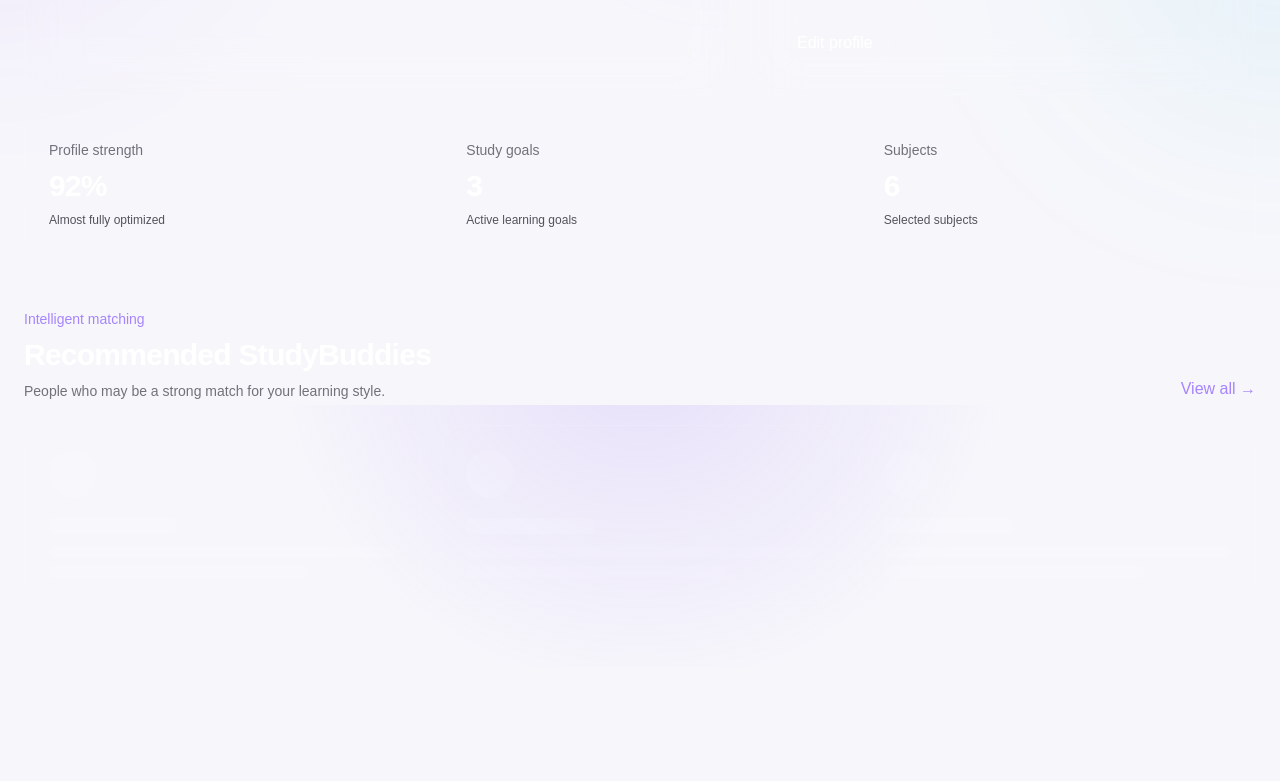
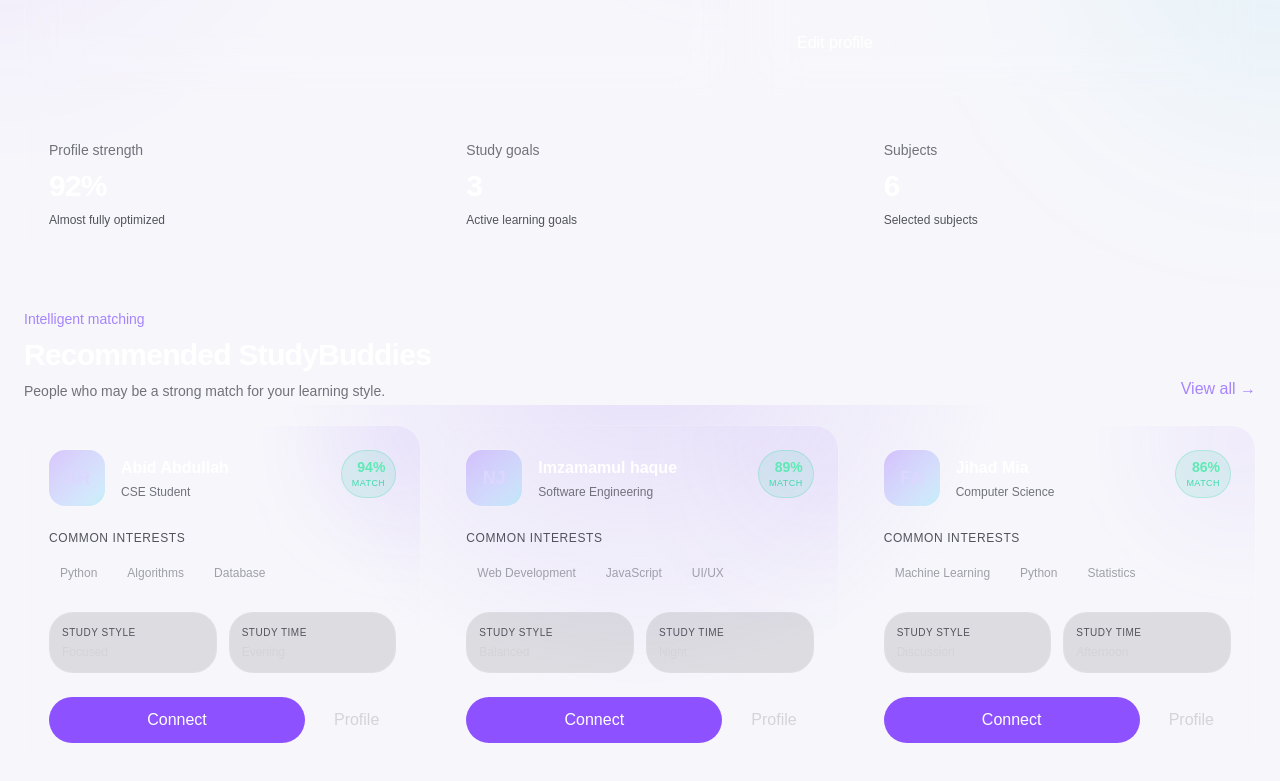
Before and after one commit to KmShoyab/StudyBuddy, a Next.js app in the folder frontend/: page /dashboard in a window 1280 px wide. Shown: the part 395-1176 px from the top of the page. Before the commit the page ends 1062 px from the top, so only its background shows below. Built offline with nearby package versions, Linux system fonts and the light colour scheme.

Commit message:
Introduce compatibility-driven StudyBuddy discovery cards

```diff
--- a/frontend/app/dashboard/page.tsx
+++ b/frontend/app/dashboard/page.tsx
@@ -1,3 +1,33 @@
+const recommendedBuddies = [
+  {
+    name: "Abid Abdullah",
+    university: "CSE Student",
+    compatibility: 94,
+    subjects: ["Python", "Algorithms", "Database"],
+    studyStyle: "Focused",
+    studyTime: "Evening",
+    initials: "AR",
+  },
+  {
+    name: "Imzamamul haque",
+    university: "Software Engineering",
+    compatibility: 89,
+    subjects: ["Web Development", "JavaScript", "UI/UX"],
+    studyStyle: "Balanced",
+    studyTime: "Night",
+    initials: "NJ",
+  },
+  {
+    name: "Jihad Mia",
+    university: "Computer Science",
+    compatibility: 86,
+    subjects: ["Machine Learning", "Python", "Statistics"],
+    studyStyle: "Discussion",
+    studyTime: "Afternoon",
+    initials: "FA",
+  },
+];
+
 import Navbar from "@/components/Navbar";
 
 const stats = [
@@ -153,22 +183,100 @@ export default function Dashboard() {
           </div>
 
           {/* Temporary matching placeholders */}
-          <div className="mt-6 grid gap-5 md:grid-cols-3">
-            {[1, 2, 3].map((item) => (
-              <div
-                key={item}
-                className="rounded-3xl border border-white/10 bg-white/[0.025] p-6"
-              >
-                <div className="h-12 w-12 animate-pulse rounded-full bg-white/10" />
+          {/* Recommended StudyBuddies */}
+<div className="mt-6 grid gap-5 md:grid-cols-2 lg:grid-cols-3">
+  {recommendedBuddies.map((buddy) => (
+    <article
+      key={buddy.name}
+      className="group relative overflow-hidden rounded-3xl border border-white/10 bg-white/[0.025] p-6 transition duration-300 hover:-translate-y-1 hover:border-violet-400/30 hover:bg-white/[0.04]"
+    >
+      {/* Card glow */}
+      <div className="pointer-events-none absolute -right-16 -top-16 h-40 w-40 rounded-full bg-violet-500/10 blur-3xl transition duration-500 group-hover:bg-violet-500/20" />
 
-                <div className="mt-5 h-4 w-32 animate-pulse rounded bg-white/10" />
+      {/* Profile */}
+      <div className="relative flex items-start justify-between">
+        <div className="flex items-center gap-4">
+          <div className="flex h-14 w-14 items-center justify-center rounded-2xl bg-gradient-to-br from-violet-500/30 to-cyan-400/20 text-lg font-bold text-violet-200 ring-1 ring-white/10">
+            {buddy.initials}
+          </div>
 
-                <div className="mt-3 h-3 w-full animate-pulse rounded bg-white/5" />
+          <div>
+            <h3 className="font-bold text-white">
+              {buddy.name}
+            </h3>
 
-                <div className="mt-2 h-3 w-3/4 animate-pulse rounded bg-white/5" />
-              </div>
-            ))}
+            <p className="mt-1 text-xs text-zinc-500">
+              {buddy.university}
+            </p>
           </div>
+        </div>
+
+        {/* Compatibility */}
+        <div className="rounded-xl border border-emerald-400/20 bg-emerald-400/10 px-2.5 py-1.5 text-right">
+          <p className="text-sm font-bold text-emerald-300">
+            {buddy.compatibility}%
+          </p>
+
+          <p className="text-[9px] uppercase tracking-wider text-emerald-400/70">
+            Match
+          </p>
+        </div>
+      </div>
+
+      {/* Subjects */}
+      <div className="relative mt-6">
+        <p className="text-xs font-medium uppercase tracking-wider text-zinc-600">
+          Common interests
+        </p>
+
+        <div className="mt-3 flex flex-wrap gap-2">
+          {buddy.subjects.map((subject) => (
+            <span
+              key={subject}
+              className="rounded-lg border border-white/8 bg-white/[0.04] px-2.5 py-1.5 text-xs text-zinc-400"
+            >
+              {subject}
+            </span>
+          ))}
+        </div>
+      </div>
+
+      {/* Study preferences */}
+      <div className="relative mt-6 grid grid-cols-2 gap-3">
+        <div className="rounded-xl border border-white/8 bg-black/10 p-3">
+          <p className="text-[10px] uppercase tracking-wider text-zinc-600">
+            Study style
+          </p>
+
+          <p className="mt-1 text-xs font-medium text-zinc-300">
+            {buddy.studyStyle}
+          </p>
+        </div>
+
+        <div className="rounded-xl border border-white/8 bg-black/10 p-3">
+          <p className="text-[10px] uppercase tracking-wider text-zinc-600">
+            Study time
+          </p>
+
+          <p className="mt-1 text-xs font-medium text-zinc-300">
+            {buddy.studyTime}
+          </p>
+        </div>
+      </div>
+
+      {/* Actions */}
+      <div className="relative mt-6 flex gap-3">
+        <button className="flex-1 rounded-xl bg-violet-500 px-4 py-2.5 text-sm font-semibold text-white transition hover:bg-violet-400">
+          Connect
+        </button>
+
+        <button className="rounded-xl border border-white/10 bg-white/[0.04] px-4 py-2.5 text-sm font-semibold text-zinc-300 transition hover:border-white/20 hover:bg-white/[0.08] hover:text-white">
+          Profile
+        </button>
+      </div>
+    </article>
+  ))}
+</div>
         </div>
       </section>
     </main>
```
